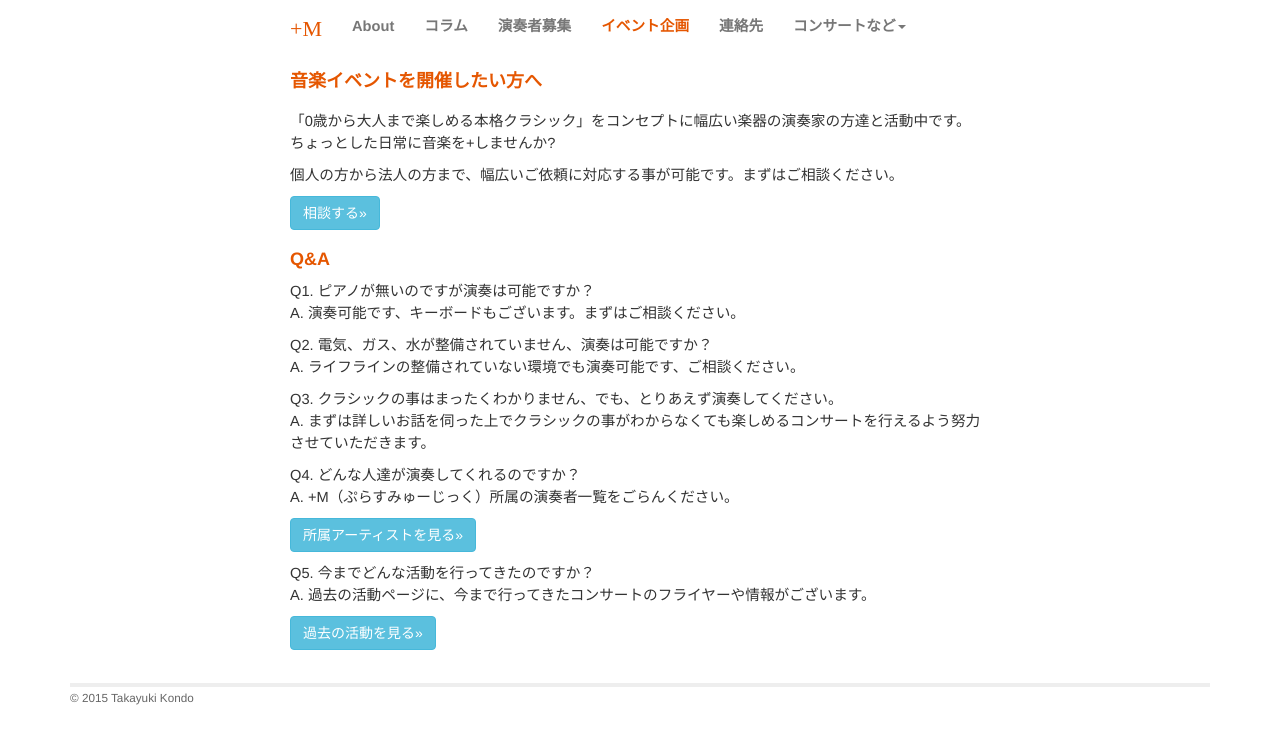
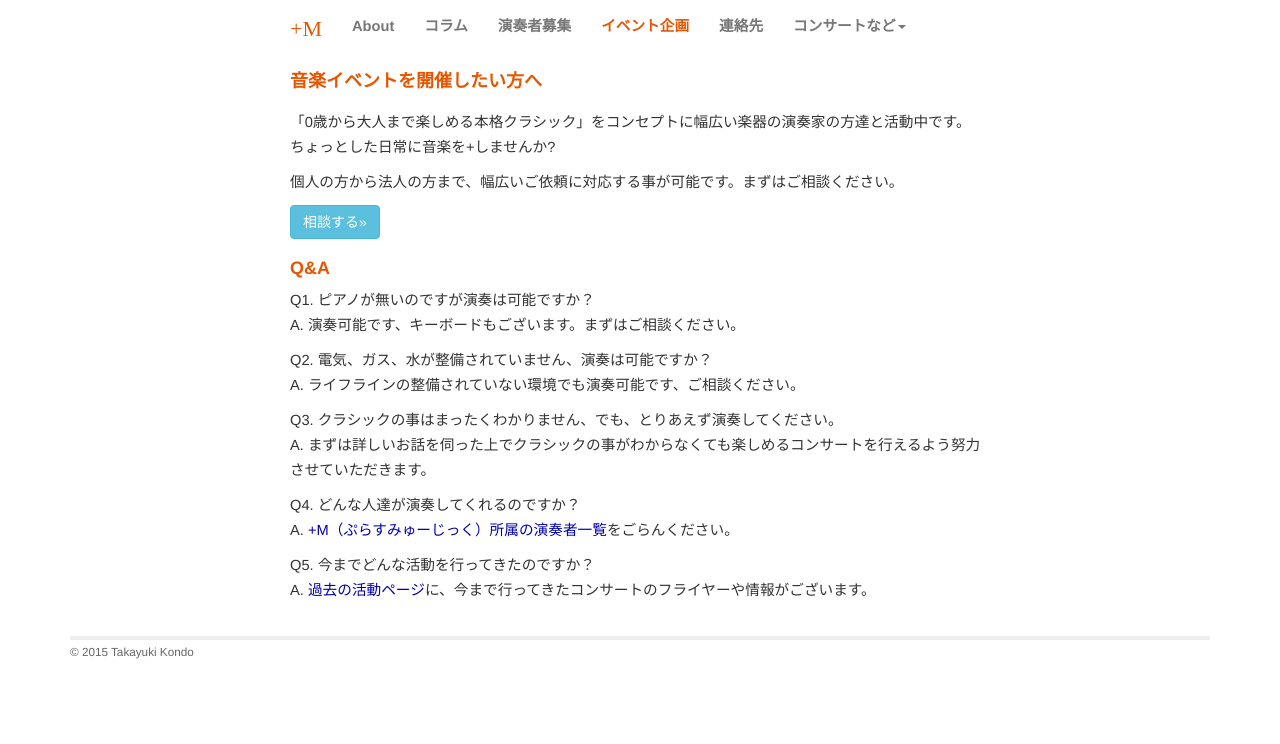
Before and after one commit to shinnkondo/plus-music-japan.github.io, a Jekyll site: the page built from planning.md, in a window 1280 px wide. Shown: the top 744 px of the page. Built offline with Jekyll 4.4.1, drawn with Linux system fonts in a browser that asks for light colours; nearby versions of some CDN libraries; some web fonts are replaced; some of the changed lines change nothing that is shown.

Commit message:
行間の調整、ボタンのリンクでの置き換え

```diff
--- a/assets/css/screen.css
+++ b/assets/css/screen.css
@@ -90,7 +90,7 @@ ul.posts {
 
 .site {
   font-size: 110%;
-  line-height: 1.5em;
+  line-height: 1.7em;
 }
 
 .title {
--- a/planning.md
+++ b/planning.md
@@ -27,11 +27,11 @@ Q3. クラシックの事はまったくわかりません、でも、とりあ
 A. まずは詳しいお話を伺った上でクラシックの事がわからなくても楽しめるコンサートを行えるよう努力させていただきます。
 
 Q4. どんな人達が演奏してくれるのですか？
-A. +M（ぷらすみゅーじっく）所属の演奏者一覧をごらんください。
+A. [+M（ぷらすみゅーじっく）所属の演奏者一覧]({{ BASE_PATH }}/artists.html)をごらんください。
 
-<p><a class="btn btn-info" href="{{ BASE_PATH }}/artists.html" role="button">所属アーティストを見る»</a></p>
+<!-- <p><a class="btn btn-info" href="{{ BASE_PATH }}/artists.html" role="button">所属アーティストを見る»</a></p> -->
 
 Q5. 今までどんな活動を行ってきたのですか？
-A. 過去の活動ページに、今まで行ってきたコンサートのフライヤーや情報がございます。
+A. [過去の活動ページ]({{ BASE_PATH }}/activity.html)に、今まで行ってきたコンサートのフライヤーや情報がございます。
 
-<p><a class="btn btn-info" href="{{ BASE_PATH }}/activity.html" role="button">過去の活動を見る»</a></p>
+<!-- <p><a class="btn btn-info" href="{{ BASE_PATH }}/activity.html" role="button">過去の活動を見る»</a></p> -->
```
